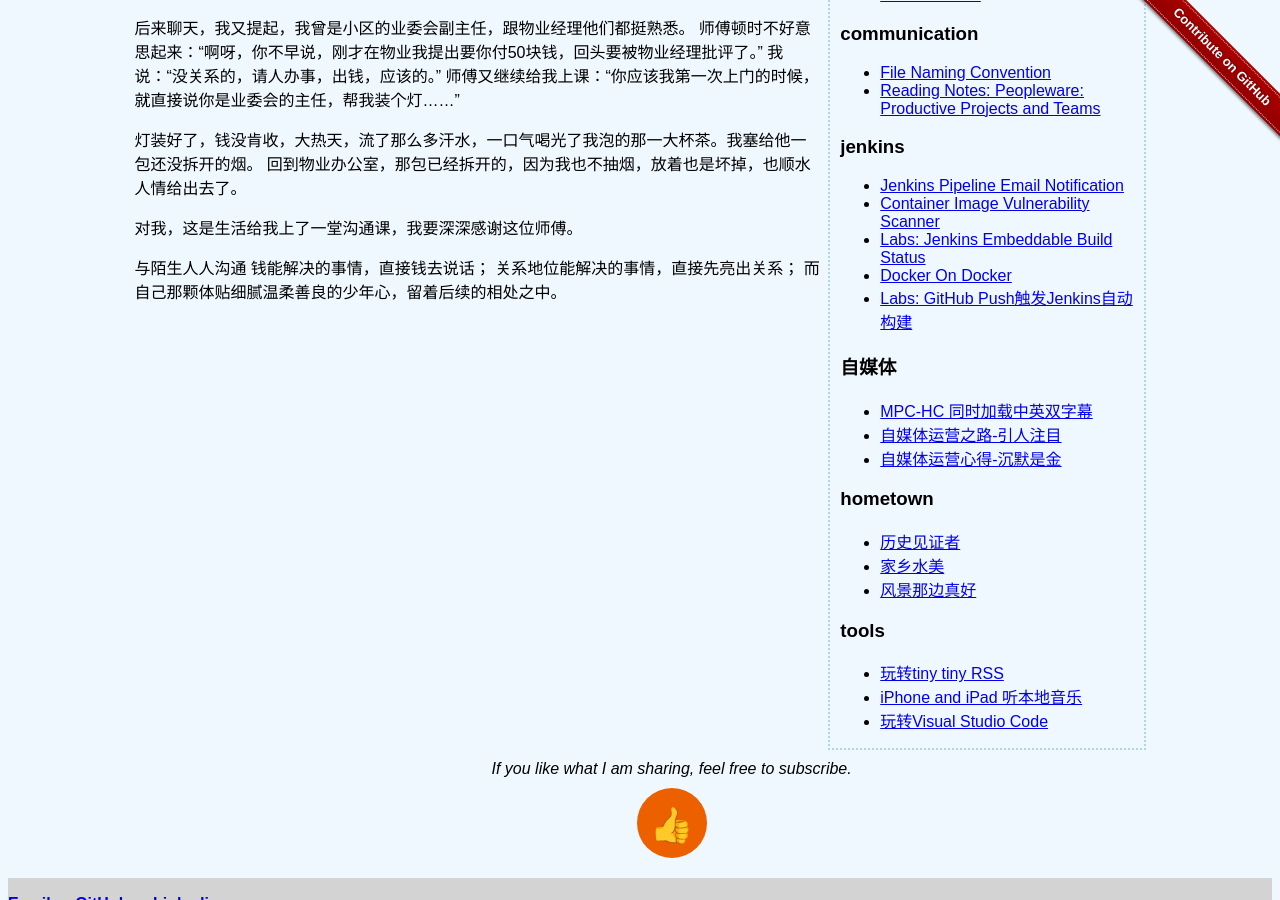
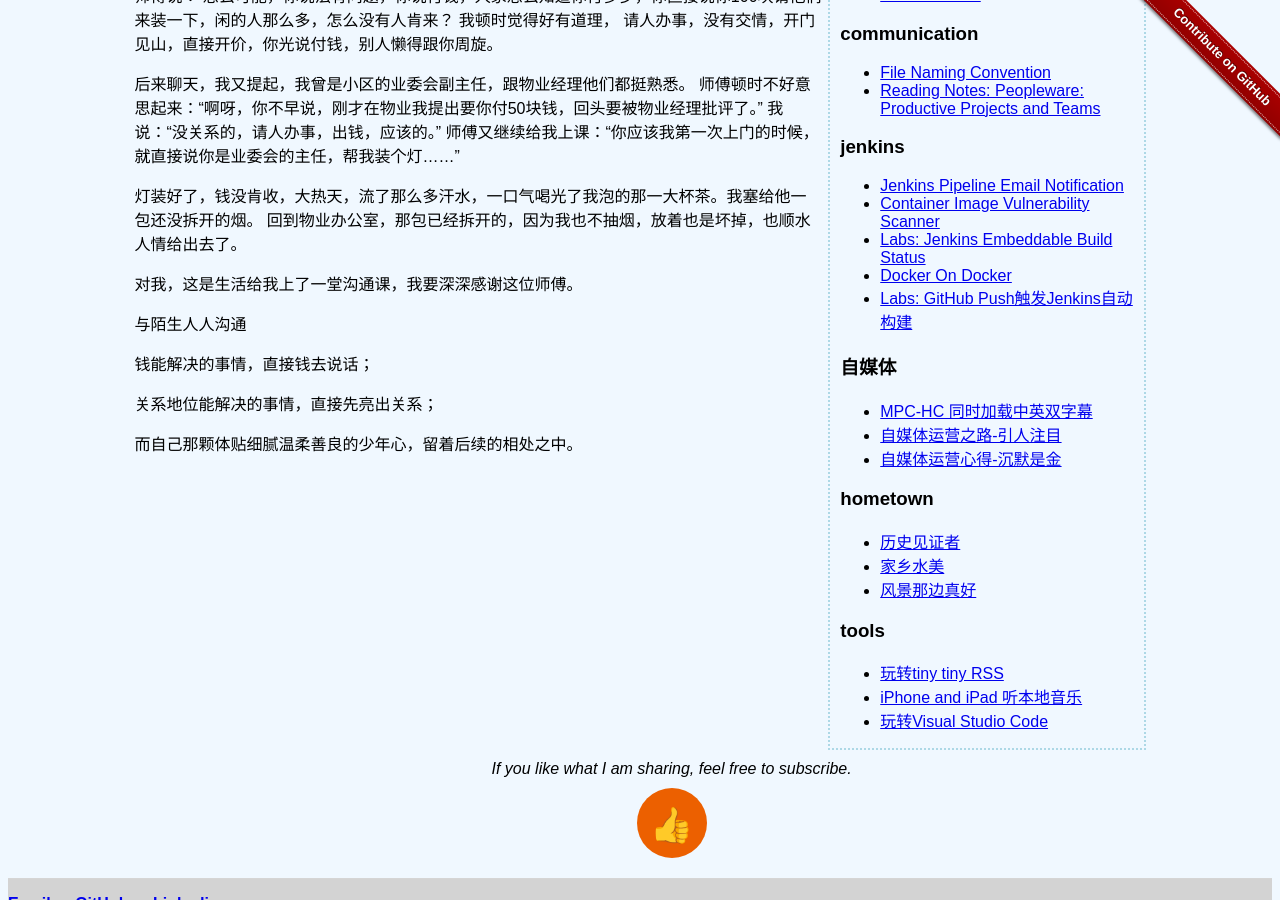
Before and after one commit to liuning0820/liuning0820.github.io, a Jekyll site: the page built from _posts/2020-07-24-金钱-地位-关系.md, in a window 1280 px wide and 900 px high, scrolled down 868 px. Built offline with Jekyll 4.4.1, drawn with Linux system fonts in a browser that asks for light colours.

Commit message:
update a bit

```diff
--- a/_includes/header.html
+++ b/_includes/header.html
@@ -21,7 +21,8 @@
 
 					<form action="/search.html" method="get">
 						<input type="text" id="search-box" name="query">
-						<input type="submit" id= search-submit value="search">
+						<!-- <input type="submit" id= search-submit value="search"> -->
+						<button type="submit" id= search-submit value="search">
 					</form>
 				{% endif %}
 
--- a/_posts/2020-07-24-金钱-地位-关系.md
+++ b/_posts/2020-07-24-金钱-地位-关系.md
@@ -48,6 +49,9 @@ title: 一次装灯引发的金钱-关系-地位的思考
 对我，这是生活给我上了一堂沟通课，我要深深感谢这位师傅。
 
 与陌生人人沟通
+
 钱能解决的事情，直接钱去说话；
+
 关系地位能解决的事情，直接先亮出关系；
+
 而自己那颗体贴细腻温柔善良的少年心，留着后续的相处之中。
```
Also changed, not shown: other parts of _posts/2020-07-24-金钱-地位-关系.md (+1 -0 lines), _posts/2020-07-21-play-with-tiny-tiny-rss.md (+5 -3 lines).
